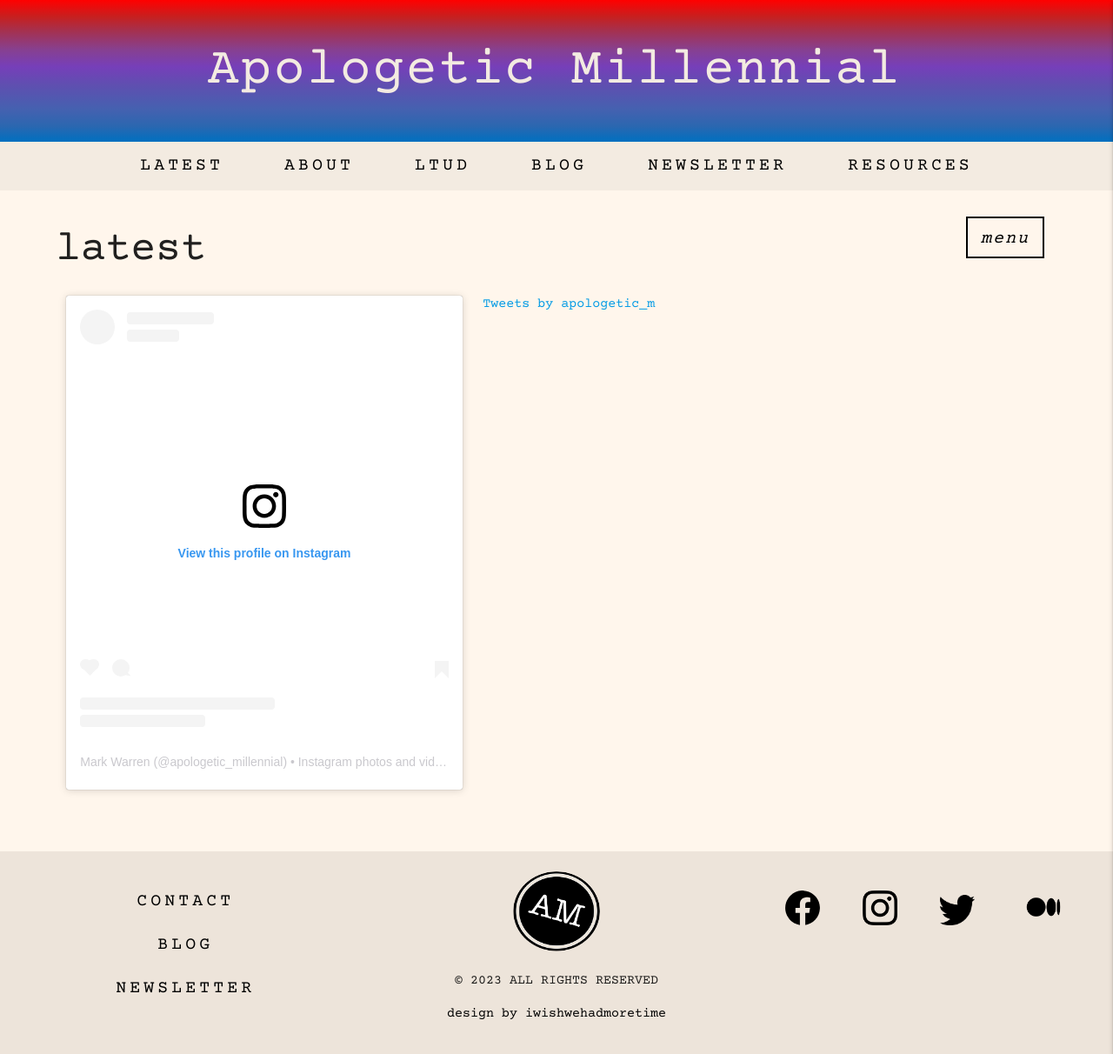
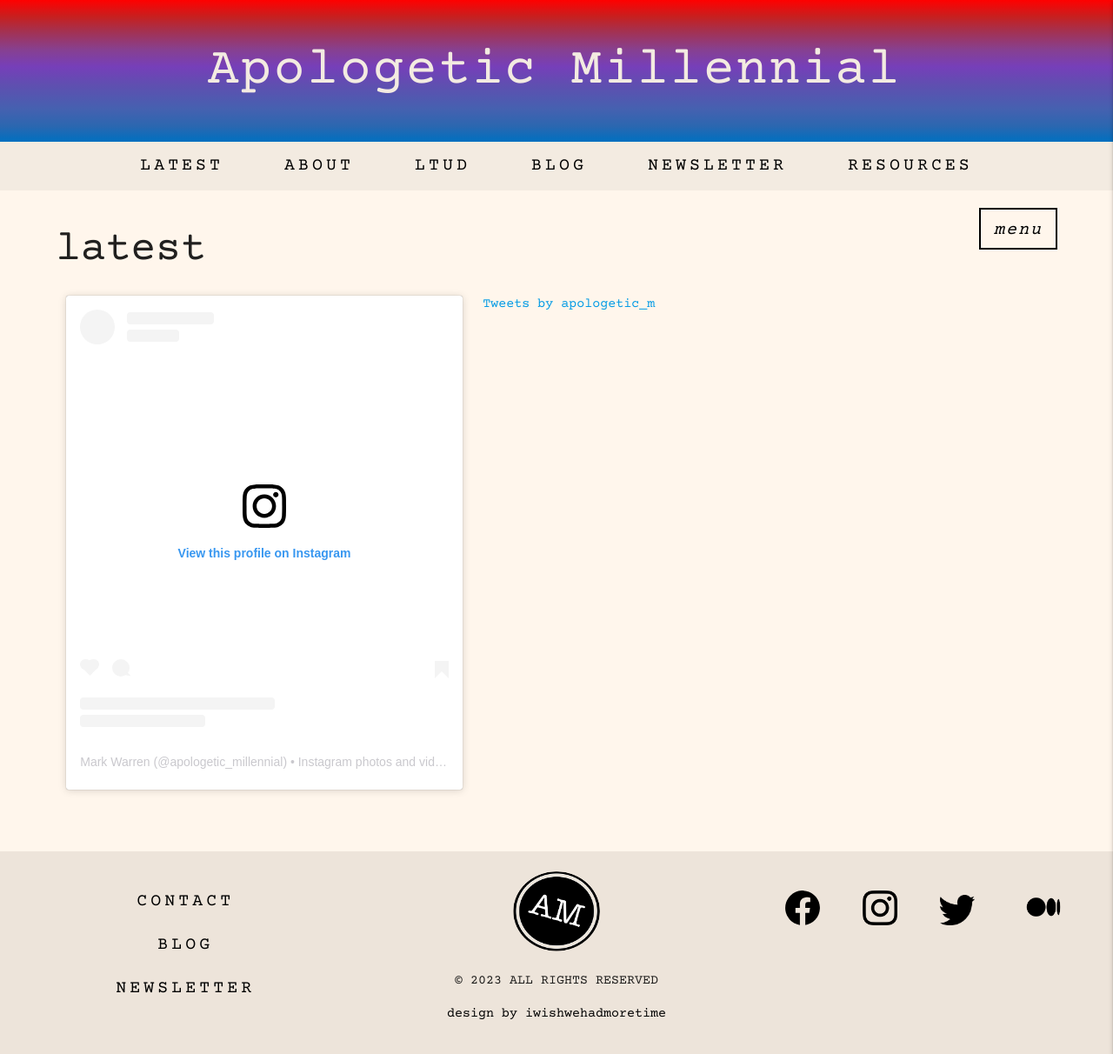
Before and after one commit to khiciste/apologetic_millennial, a Jekyll site: the page built from index.html, in a window 1280 px wide. Shown: the whole page at 87% size. Built offline with Jekyll 4.4.1, drawn with Linux system fonts in a browser that asks for light colours; some web fonts are replaced; a script that is not in the unit is left out; comment, search, counter and statistics services are not loaded.

Commit message:
menu margins

```diff
--- a/styles/style.css
+++ b/styles/style.css
@@ -390,7 +390,7 @@ blockquote {
   background-color: rgb(255, 246, 236);
   position: relative;
   right: 0;
-  margin: 30px 15px 15px 15px;
+  margin: 20px 0 0 0;
   font-style: italic;
 }
 
```
